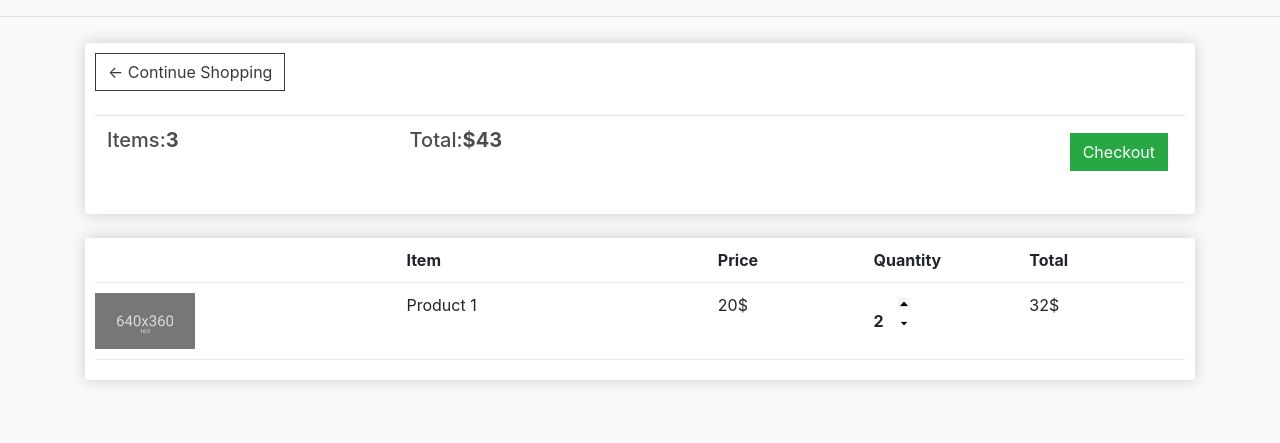
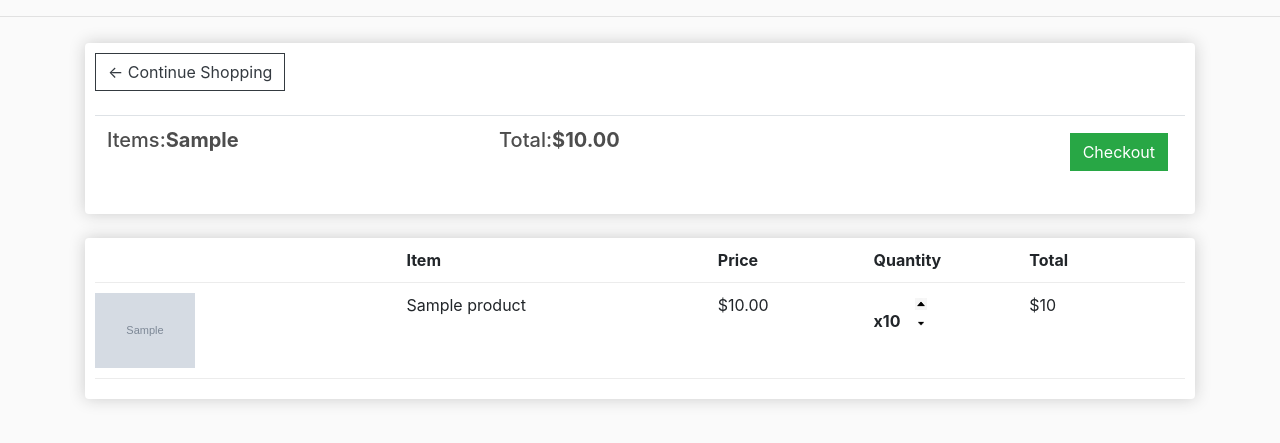
Before and after one commit to Kyrilous/bkshop, a Django app: template store/templates/store/cart.html in a window 1280 px wide. Shown: the part 57-500 px from the top of the page. Run offline with Django 3.2, Linux system fonts and the light colour scheme; the template is opened without the code that fills it: most values are stand-ins (such as "Sample title", 1, 10 or a date in 2020); grey boxes marked "Sample" are stand-in pictures; lists and menus that the app fills with data are empty; some libraries are stand-ins or nearby versions.

Commit message:
Wired up cart page and checkout page

```diff
--- a/store/templates/store/cart.html
+++ b/store/templates/store/cart.html
@@ -10,8 +10,8 @@
 
             <table class="table">
                 <tr>
-                    <th><h5>Items:<strong>3</strong></h5></th>
-                    <th><h5>Total:<strong>$43</strong></h5></th>
+                    <th><h5>Items:<strong>{{order.get_cart_items}}</strong></h5></th>
+                    <th><h5>Total:<strong>${{order.get_cart_total|floatformat:2}}</strong></h5></th>
                     <th>
                         <a style="float: right; margin: 5px" class="btn btn-success" href="{% url 'checkout' %}">Checkout</a>
                     </th>
@@ -35,22 +35,22 @@
             </div>
 
 
-
+            {% for item in items %}
             <div class="cart-row">
-                <div style="flex:2"><img class="row-image" src="{% static 'images/placeholder.png' %}"></div>
-                <div style="flex:2">Product 1</div>
-                <div style="flex:1">20$</div>
+                <div style="flex:2"><img class="row-image" src="{{item.product.imageURL}}"></div>
+                <div style="flex:2"><p>{{item.product.name}}</p></div>
+                <div style="flex:1"><p>${{item.product.price|floatformat:2}}</p></div>
                 <div style="flex:1">
-                    <p class="quantity">2</p>
+                    <p class="quantity">x{{item.quantity}}</p>
                     <div class="quantity">
                         <img class="chg-quantity" src="{% static 'images/arrow-up.png' %}">
 
                         <img class="chg-quantity" src="{% static 'images/arrow-down.png' %}">
                     </div>
                 </div>
-                <div style="flex:1">32$</div>
+                <div style="flex:1">${{item.get_total}}</div>
             </div>
-
+            {% endfor %}
 
         </div>
 
--- a/store/templates/store/checkout.html
+++ b/store/templates/store/checkout.html
@@ -59,8 +59,8 @@
 					<div style="flex:1"><p>$20.00</p></div>
 					<div style="flex:1"><p>x2</p></div>
 				</div>
-				<h5>Items:   2</h5>
-				<h5>Total:   $4</h5>
+				<h5>Items:   {{order.get_cart_items}}</h5>
+				<h5>Total:   ${{order.get_cart_total|floatformat:2}}</h5>
 			</div>
 		</div>
 	</div>
```
